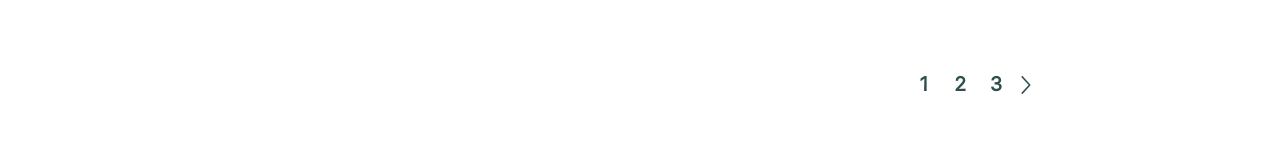
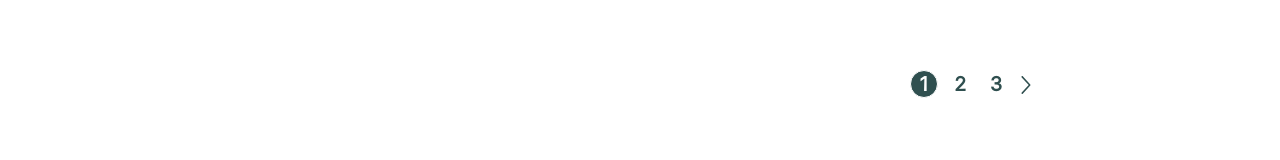
Before and after one commit to DevCrew-proj/DevCrew-web, a React (Create React App) app: page /communication4 in a window 1280 px wide. Shown: the part 1393-1553 px from the top of the page. Built offline with nearby package versions, Linux system fonts and the light colour scheme; a web font is replaced by a local one.

Commit message:
feat: pagination 현재 페이지 active 추가

```diff
--- a/src/components/Pagination.js
+++ b/src/components/Pagination.js
@@ -46,6 +46,15 @@ const PageList = styled.li`
   box-sizing: border-box;
   line-height: 1.3;
   cursor: pointer;
+
+  ${(props) => props.active && `background-color: #2f4f4f; color: #fff;`}
+
+  &:active {
+    color: #fff;
+    border: 1px solid #2f4f4f;
+    border-radius: 14px;
+    background-color: #2f4f4f;
+  }
 
   &:nth-child(2):hover,
   &:nth-child(3):hover,
@@ -116,6 +125,7 @@ const Pagination = ({ page, totalPages, setPage }) => {
           onClick={() => {
             setPage(firstPageNum);
           }}
+          active={page === firstPageNum}
         >
           {firstPageNum}
         </PageList>
@@ -126,6 +136,7 @@ const Pagination = ({ page, totalPages, setPage }) => {
               if (firstPageNum + 1 > totalPages) setPage(totalPages);
               else setPage(firstPageNum + 1);
             }}
+            active={page === firstPageNum + 1}
           >
             {firstPageNum + 1}
           </PageList>
@@ -136,6 +147,7 @@ const Pagination = ({ page, totalPages, setPage }) => {
               if (lastPageNum > totalPages) setPage(totalPages);
               else setPage(lastPageNum);
             }}
+            active={page === lastPageNum}
           >
             {lastPageNum}
           </PageList>
```
